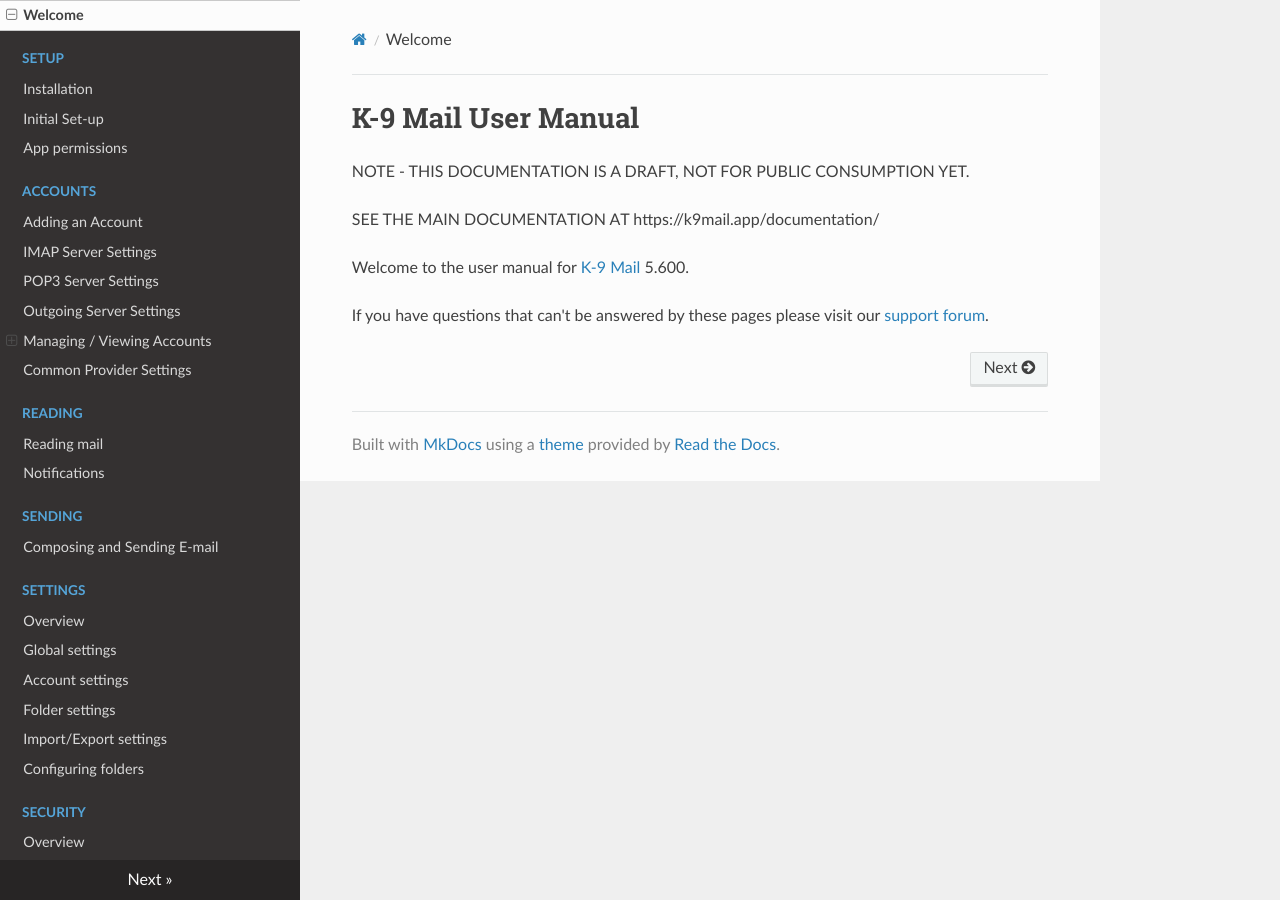
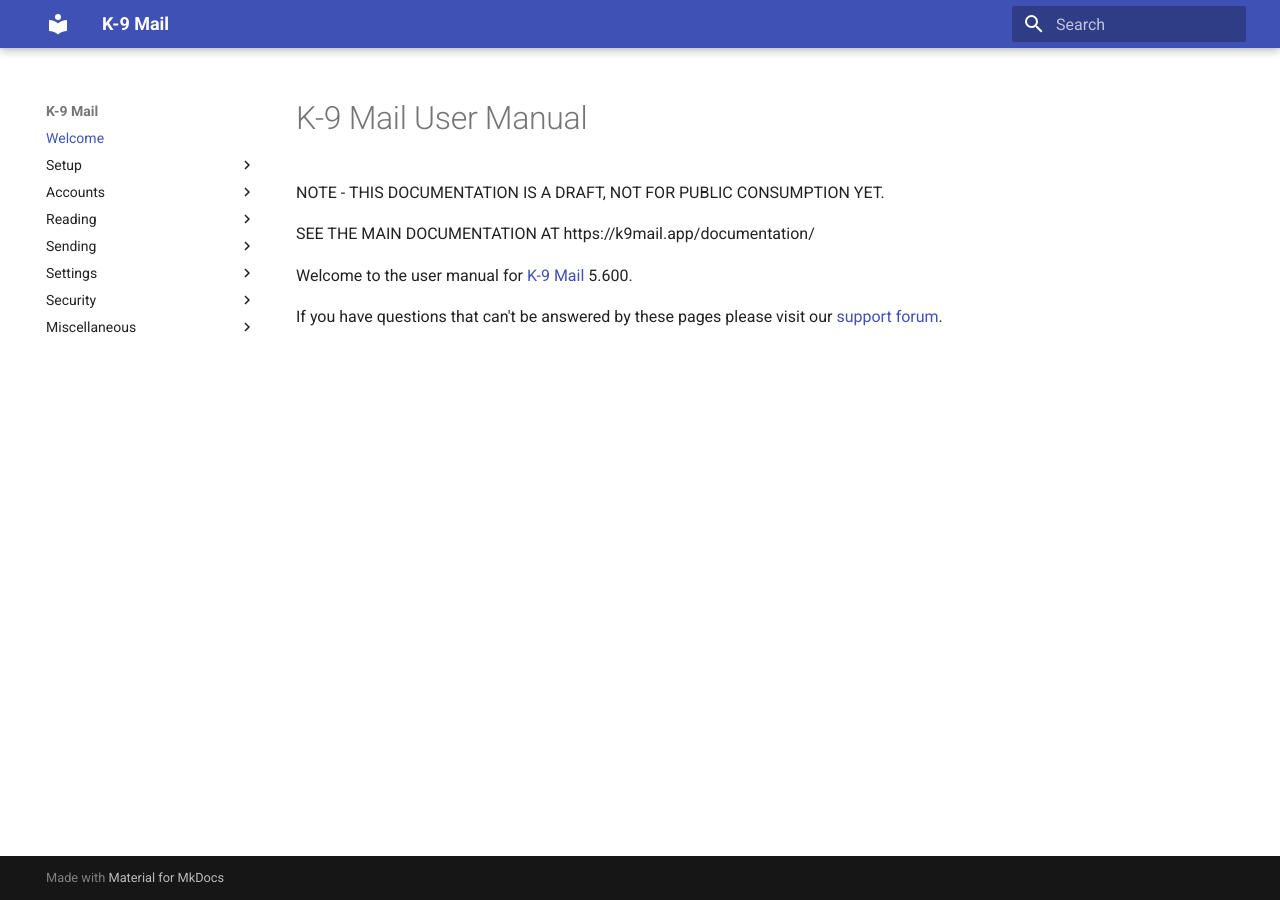
Before and after one commit to k9mail/k9mail-docs, an MkDocs documentation site: the page built from docs/index.md, in a window 1280 px wide. Built offline with MkDocs 1.6.1 and Material for MkDocs 9.7.7, drawn with Linux system fonts in a browser that asks for light colours; nearby versions of some CDN libraries.

Commit message:
Use material theme

```diff
--- a/mkdocs.yml
+++ b/mkdocs.yml
@@ -1,5 +1,5 @@
 site_name: K-9 Mail
-theme: readthedocs
+theme: material
 markdown_extensions:
   - toc
 nav:
```
Also changed, not shown: README.md (+1 -1 lines).
